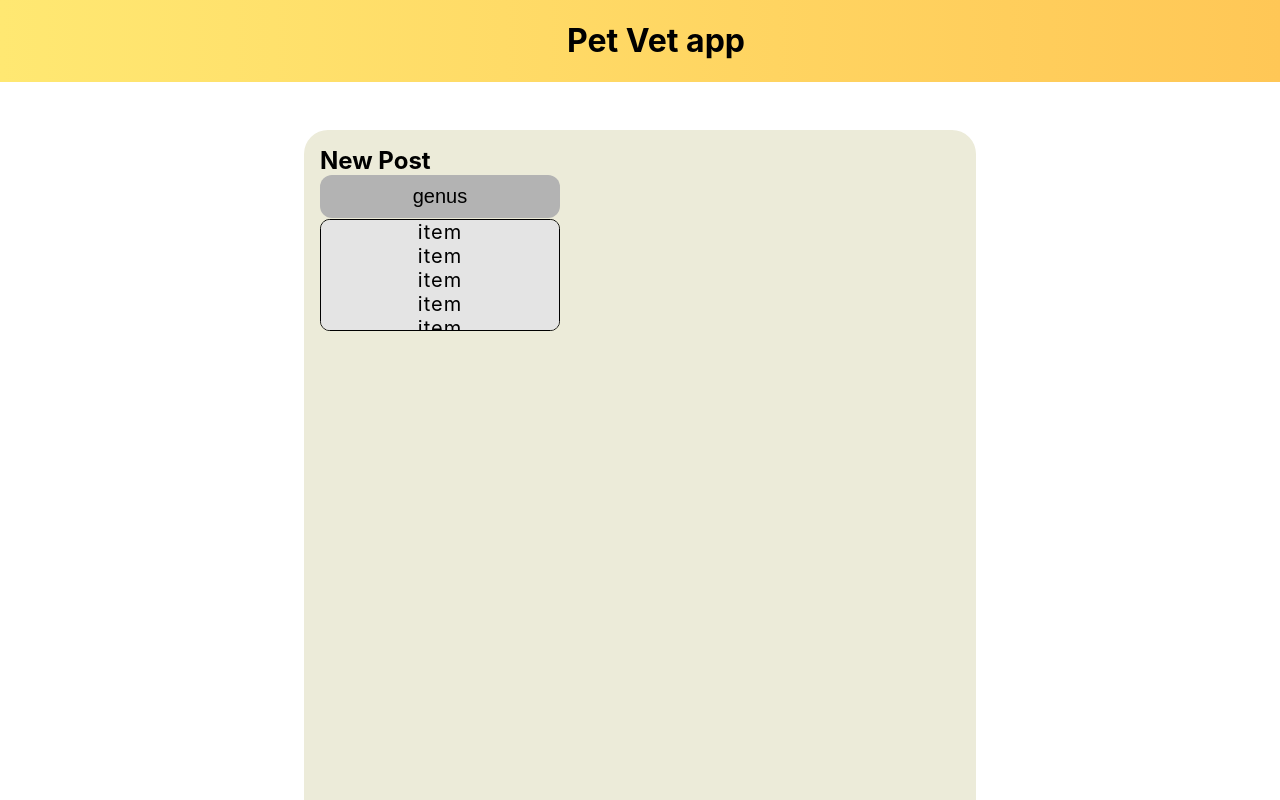
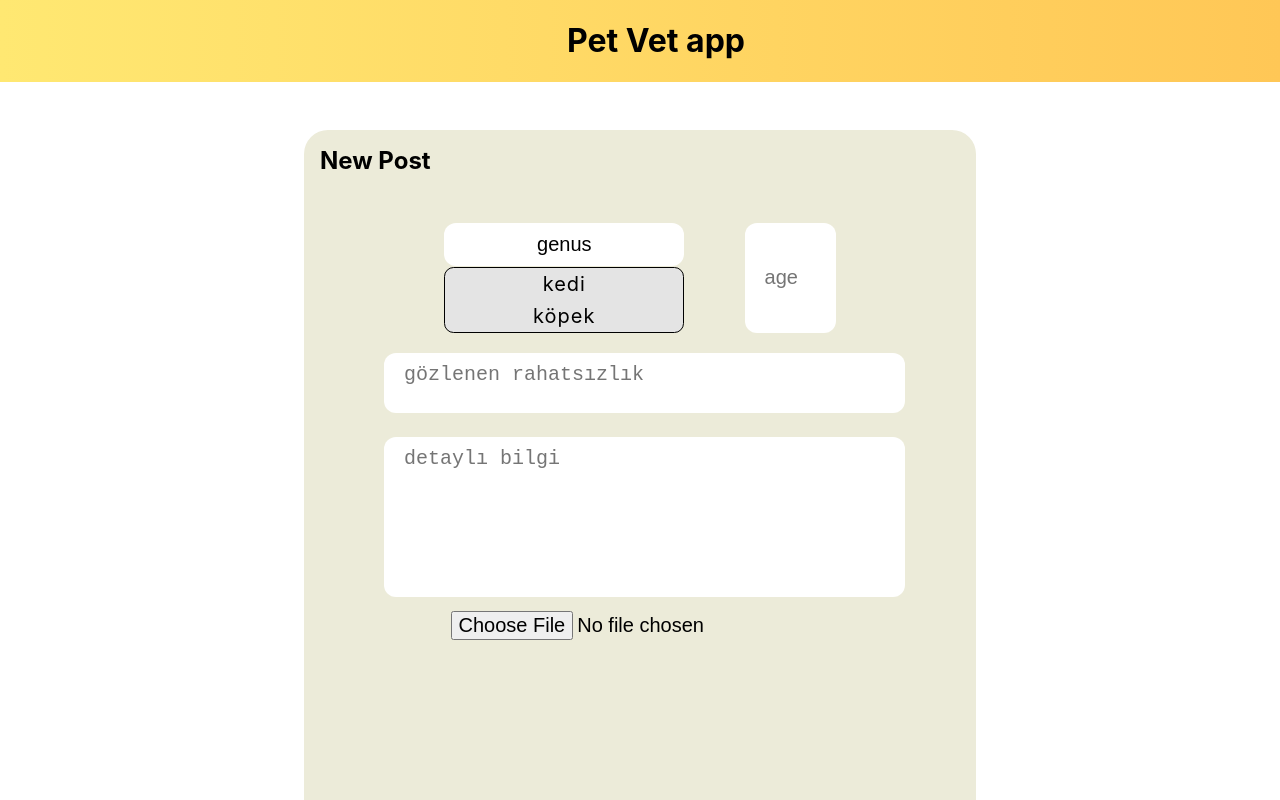
Before and after one commit to w1that/vetwebapp-react, a React (Create React App) app: page /new-post in a window 1280 px wide. Both pictures are taken after a click on the button "genus". Shown: the top 800 px of the page. Built offline with nearby package versions, Linux system fonts and the light colour scheme; a web font is replaced by a local one; what react-google-maps would draw is missing.

Commit message:
code refac.

```diff
--- a/src/App.css
+++ b/src/App.css
@@ -505,11 +505,17 @@ background: linear-gradient(90deg, rgba(255,232,114,1) 0%, rgb(255, 199, 86) 100
 .genusButton{
   border: 0px;
   width: 100%;
-  background-color: #b3b3b3;
+  background-color: #ffffff;
   padding: 0.5em;
   border-radius: 0.6em;
   font-size: 20px;
+  transition: 0.3s;
 }
+
+.genusButton:hover{
+  background-color: #e4e4e4;
+}
+
 .genusDropdownMenu{
   margin-top: 3px;
   background-color: #e4e4e4;
@@ -518,7 +524,7 @@ background: linear-gradient(90deg, rgba(255,232,114,1) 0%, rgb(255, 199, 86) 100
   border: 1px solid black;
   margin-top: 1px;
   transition: 0.05s;
-  height: 110px;
+  max-height: 110px;
   overflow: auto;
 }
 .genusDropdown{
@@ -527,6 +533,7 @@ background: linear-gradient(90deg, rgba(255,232,114,1) 0%, rgb(255, 199, 86) 100
 .genusItem{
   letter-spacing: 1px;
 font-size: 20px;
+padding: 0.2em 0 0.2em 0;
 }
 
 .genusItem:hover{
@@ -536,6 +543,48 @@ border-radius: 0.6em;
 transition: 0.3s;
 }
 
+.ageInput{
+  border: 0px;
+  padding: 0.5em 1em 0.5em 1em;
+  border-radius: 0.6em;
+  font-size: 20px;
+  color: black;
+  width: 10%;
+  transition: 0.3s;
+}
+
+.diseaseObserve{
+  border: 0px;
+  padding: 0.5em 1em 0.5em 1em;
+  border-radius: 0.6em;
+  font-size: 20px;
+  width: 94%;
+  margin-top: 1em;
+  color: black;
+  height: 2em;
+  resize: none;
+}
+
+.diseaseDescription{
+  border: 0px;
+  padding: 0.5em 1em 0.5em 1em;
+  border-radius: 0.6em;
+  font-size: 20px;
+  width: 94%;
+  margin-top: 1em;
+  color: black;
+  height: 7em;
+  resize: none;
+}
+
+.uploadImageButton{
+  border: 0px;
+  padding: 0.5em 1em 0.5em 1em;
+  border-radius: 0.6em;
+  font-size: 20px;
+  color: black;
+  transition: 0.3s;
+}
 
 @media only screen and (max-width: 1000px) {
   .newPostButton{
--- /dev/null
+++ b/src/components/AgeInput.jsx
@@ -0,0 +1,10 @@
+import React from 'react'
+
+function AgeInput() {
+    return (
+            <input type="number" min={0} max={20} className="ageInput" placeholder="age"></input>
+
+    )
+}
+
+export default AgeInput
--- /dev/null
+++ b/src/components/DiseaseDescription.jsx
@@ -0,0 +1,10 @@
+import React from 'react'
+
+function DiseaseDescription() {
+    return (
+        <textarea maxLength={500} type="text" className="diseaseDescription" placeholder="detaylı bilgi"></textarea>
+
+    )
+}
+
+export default DiseaseDescription
--- /dev/null
+++ b/src/components/DiseaseObserve.jsx
@@ -0,0 +1,10 @@
+import React from 'react'
+
+function DiseaseObserve() {
+    return (
+            <textarea maxLength={100} type="text" className="diseaseObserve" placeholder="gözlenen rahatsızlık"></textarea>
+
+    )
+}
+
+export default DiseaseObserve
--- a/src/components/GenusDropdown.jsx
+++ b/src/components/GenusDropdown.jsx
@@ -1,25 +1,37 @@
-import React, { useState } from 'react'
+import React, { useState } from "react";
 
 function GenusDropdown() {
+  const items = [
+    { id: 1, name: "kedi" },
+    { id: 2, name: "köpek" },
+  ];
 
-    const [dropdown, setDropdown] = useState(false)
+  const [dropdown, setDropdown] = useState(false);
+  const [selectedItem, setSelectedItem] = useState({ name: "genus" });
 
-
-    return (
-        <div className="genusDropdown">
-            <button className="genusButton" onClick={()=>setDropdown(!dropdown)}>genus</button>
-            {dropdown&&
-                <div className="genusDropdownMenu">
-                    <div className="genusItem">item</div>
-                    <div className="genusItem">item</div>
-                    <div className="genusItem">item</div>
-                    <div className="genusItem">item</div>
-                    <div className="genusItem">item</div>
-                    <div className="genusItem">item</div>
-                </div>
-            }
+  return (
+    <div className="genusDropdown">
+      <button className="genusButton" onClick={() => setDropdown(!dropdown)}>
+        {selectedItem.name}
+      </button>
+      {dropdown && (
+        <div className="genusDropdownMenu">
+          {items.map((item) => (
+            <div
+              onClick={() => {
+                setSelectedItem(item);
+                setDropdown(false);
+              }}
+              key={item.id}
+              className="genusItem"
+            >
+              {item.name}
+            </div>
+          ))}
         </div>
-    )
+      )}
+    </div>
+  );
 }
 
-export default GenusDropdown
+export default GenusDropdown;
--- a/src/pages/CreatePostPage.jsx
+++ b/src/pages/CreatePostPage.jsx
@@ -1,7 +1,11 @@
 import React from 'react'
 import { Link } from 'react-router-dom'
+import AgeInput from '../components/AgeInput'
+import DiseaseDescription from '../components/DiseaseDescription'
+import DiseaseObserve from '../components/DiseaseObserve'
 import GenusDropdown from '../components/GenusDropdown'
 import NavigationBar from '../components/NavigationBar'
+import UploadedImages from '../components/UploadedImages'
 
 function CreatePostPage() {
     return (
@@ -13,7 +17,16 @@ function CreatePostPage() {
         <div class="newPostSchema">
         <h2 style={{margin:0, textAlign:'left'}}>New Post</h2>
 
+            <div style={{ marginLeft:"auto", marginRight:"auto", width:"80%", padding:"2em"}}>
+            <div style={{display:"flex", justifyContent:"space-evenly", marginTop:"1em"}}>
             <GenusDropdown></GenusDropdown>
+            <AgeInput></AgeInput>
+            </div>
+            <DiseaseObserve></DiseaseObserve>
+            <DiseaseDescription></DiseaseDescription>
+            <input className="uploadImageButton" type="file" id="myFile" name="filename"></input>
+            <UploadedImages></UploadedImages>
+            </div>
         </div>
 
     </div>
```
Also changed, not shown: src/components/UploadedImages.jsx (added, +16 -0 lines).
